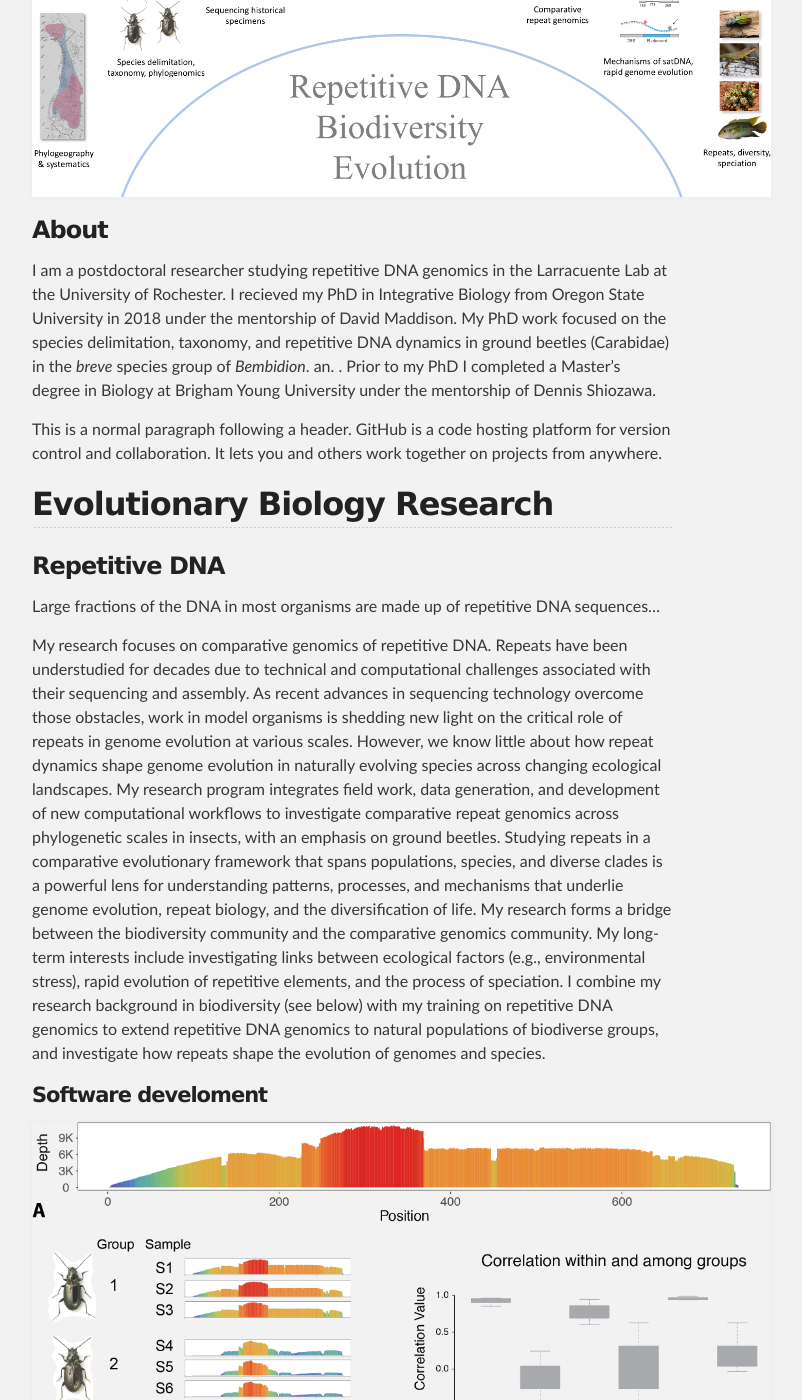
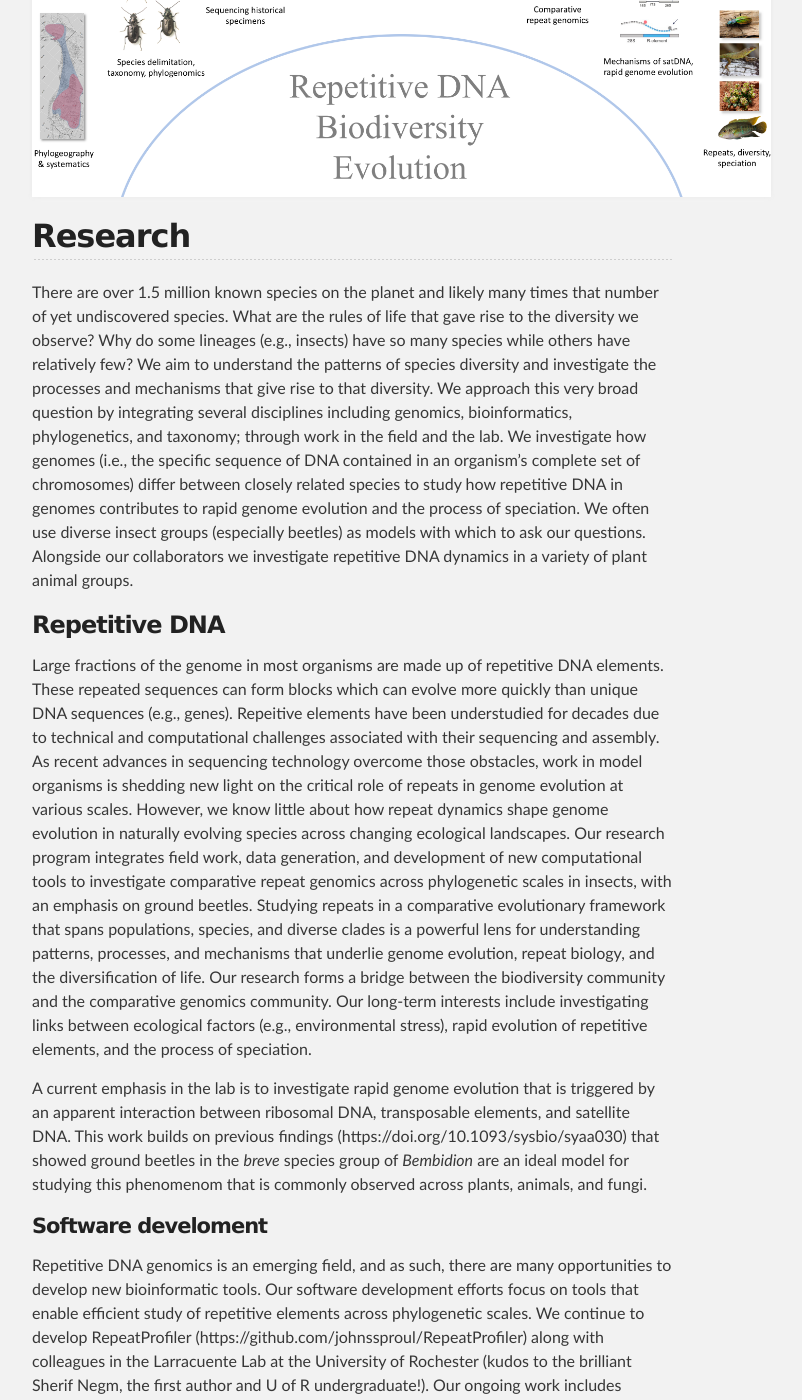
Before and after one commit to johnssproul/johnssproul.github.io, a Jekyll site: the page built from Research.md, in a window 1280 px wide and 1400 px high, scrolled down 414 px. Shown: the whole window, without its empty margins (288-1090 px from the left). Built offline with Jekyll 4.4.1, drawn with Linux system fonts in a browser that asks for light colours; our own code applies the rules of GitHub Pages for plain Markdown files; some of the changed text lies outside the part shown.

Commit message:
Update Research.md

```diff
--- a/Research.md
+++ b/Research.md
@@ -1,12 +1,26 @@
 ![SiteBannern](../researcharc.png)
 
-### About
-I am a postdoctoral researcher studying repetitive DNA genomics in the Larracuente Lab at the University of Rochester. I recieved my PhD in Integrative Biology from Oregon State University in 2018 under the mentorship of David Maddison. My PhD work focused on the species delimitation, taxonomy, and repetitive DNA dynamics in ground beetles (Carabidae) in the _breve_ species group of _Bembidion_.  an. . Prior to my PhD I completed a Master's degree in Biology at Brigham Young University under the mentorship of Dennis Shiozawa.
+## Research
 
+There are over 1.5 million known species on the planet and likely many times that number of yet undiscovered species. What are the rules of life that gave rise to the diversity we observe? Why do some lineages (e.g., insects) have so many species while others have relatively few? We aim to understand the patterns of species diversity and investigate the processes and mechanisms that give rise to that diversity. We approach this very broad question by integrating several disciplines including genomics, bioinformatics, phylogenetics, and taxonomy; through work in the field and the lab. We investigate how genomes (i.e., the specific sequence of DNA contained in an organism's complete set of chromosomes) differ between closely related species to study how repetitive DNA in genomes contributes to rapid genome evolution and the process of speciation. We often use diverse insect groups (especially beetles) as models with which to ask our questions. Alongside our collaborators we investigate repetitive DNA dynamics in a variety of plant animal groups.
 
-This is a normal paragraph following a header. GitHub is a code hosting platform for version control and collaboration. It lets you and others work together on projects from anywhere.
+### Repetitive DNA
 
-## Evolutionary Biology Research
+Large fractions of the genome in most organisms are made up of repetitive DNA elements. These repeated sequences can form blocks which can evolve more quickly than unique DNA sequences (e.g., genes). Repeitive elements have been understudied for decades due to technical and computational challenges associated with their sequencing and assembly. As recent advances in sequencing technology overcome those obstacles, work in model organisms is shedding new light on the critical role of repeats in genome evolution at various scales. However, we know little about how repeat dynamics shape genome evolution in naturally evolving species across changing ecological landscapes. Our research program integrates field work, data generation, and development of new computational tools to investigate comparative repeat genomics across phylogenetic scales in insects, with an emphasis on ground beetles. Studying repeats in a comparative evolutionary framework that spans populations, species, and diverse clades is a powerful lens for understanding patterns, processes, and mechanisms that underlie genome evolution, repeat biology, and the diversification of life. Our research forms a bridge between the biodiversity community and the comparative genomics community. Our long-term interests include investigating links between ecological factors (e.g., environmental stress), rapid evolution of repetitive elements, and the process of speciation.
+
+A current emphasis in the lab is to investigate rapid genome evolution that is triggered by an apparent interaction between ribosomal DNA, transposable elements, and satellite DNA. This work builds on previous findings (https://doi.org/10.1093/sysbio/syaa030) that showed ground beetles in the _breve_ species group of _Bembidion_ are an ideal model for studying this phenomenom that is commonly observed across plants, animals, and fungi.
+
+#### Software develoment
+
+Repetitive DNA genomics is an emerging field, and as such, there are many opportunities to develop new bioinformatic tools. Our software development efforts focus on tools that enable efficient study of repetitive elements across phylogenetic scales. We continue to develop RepeatProfiler (https://github.com/johnssproul/RepeatProfiler) along with colleagues in the Larracuente Lab at the University of Rochester (kudos to the brilliant Sherif Negm, the first author and U of R undergraduate!). Our ongoing work includes development of a pipeline for detecting homology among satDNA sequences within and across species.
+
+### Biodiversity, species delimitation and taxonomy
+Discovering and documenting the planet's millions of species remains one of the grand challenges of science. A deep understanding of what species are present and evolutionary relationships among them lies at the foundation of most fields in biology. We seek to discover the patterns of biodiversity both as a field unto itself (i.e., taxonomy), and as a starting point for our evolutionary
+
+#### species delimitation and taxonomy
+
+#### sequencing historical specimens
+
 
 ### Repetitive DNA
 
```
